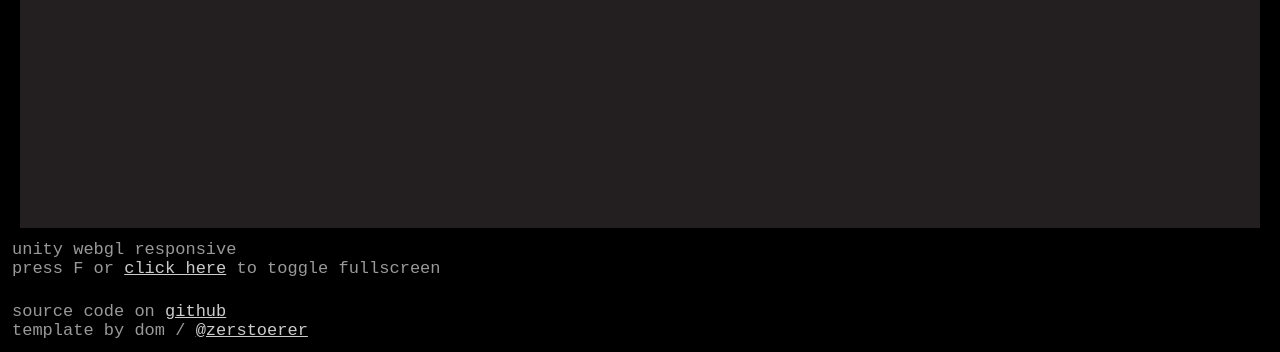
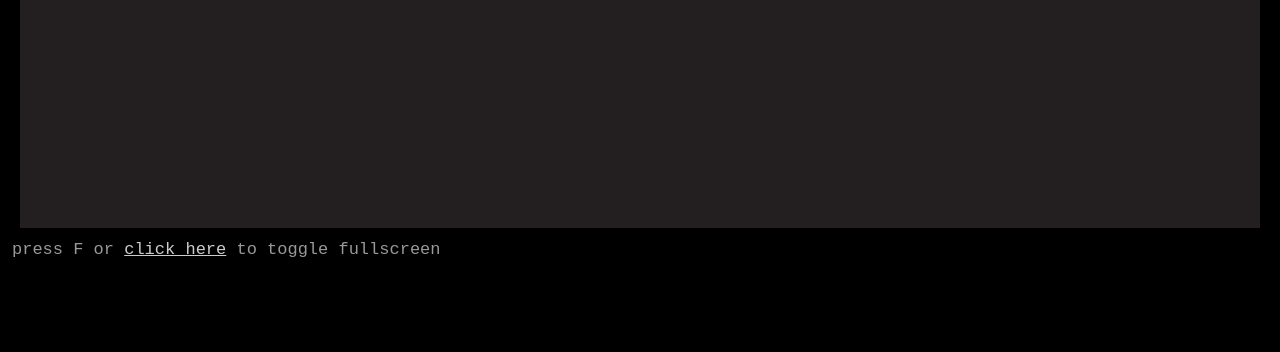
Before and after one commit to TheGuardingDark/RunestoneReading, a plain HTML site: page index.html in a window 1280 px wide. Shown: the part 470-822 px from the top of the page. After the commit the page ends 800 px from the top, so only its background shows below. Drawn offline with Linux system fonts and the light colour scheme; no server answers.

Commit message:
changed credit to readme instead of on iframe

```diff
--- a/index.html
+++ b/index.html
@@ -47,15 +47,15 @@ https://github.com/sno/unity-webgl-responsive
     </div>
 
     <div class="info">
-      <p>unity webgl responsive</p>
       <p>press F or <a href="#" onclick="unityInstance.SetFullscreen(1)">click here</a> to toggle fullscreen</p>
     </div>
 
     <!-- feel free to remove all credits! -->
-    <div class="info">
+
+    <!-- <div class="info">
       <p>source code on <a href="https://github.com/sno/unity-webgl-responsive">github</a></p>
       <p>template by dom / <a href="https://twitter.com/zerstoerer">@zerstoerer</a></p>
-    </div>
+    </div> -->
 
     <script src="assets/js/app.js"></script>
   </body>
```
